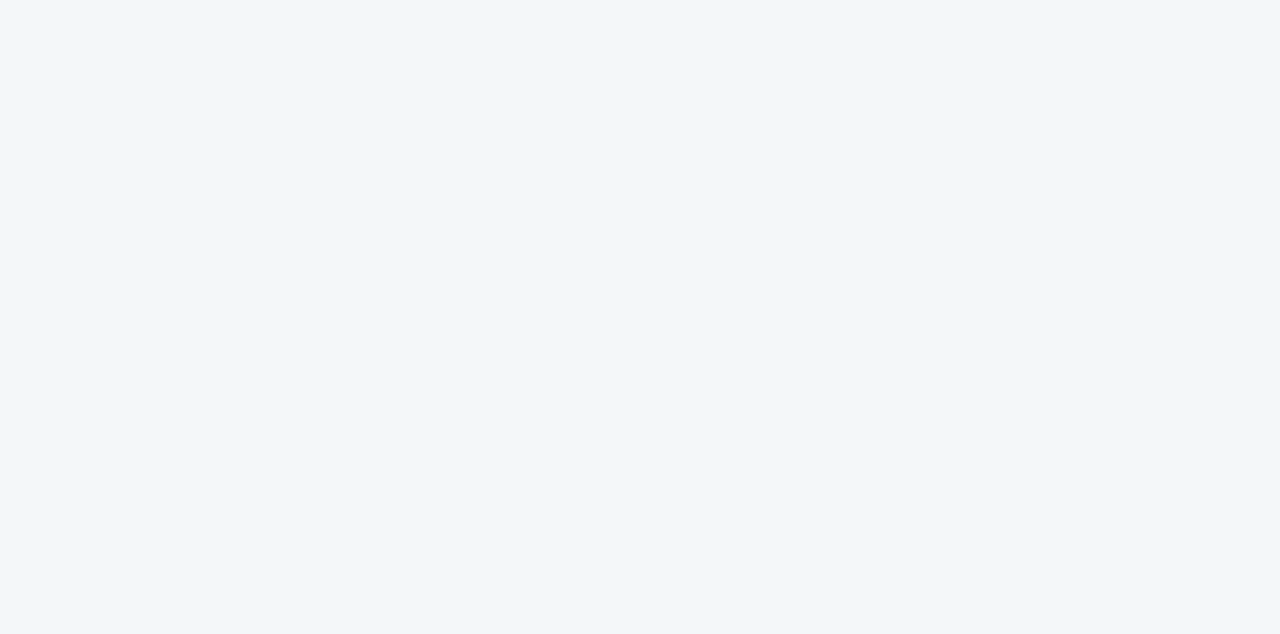
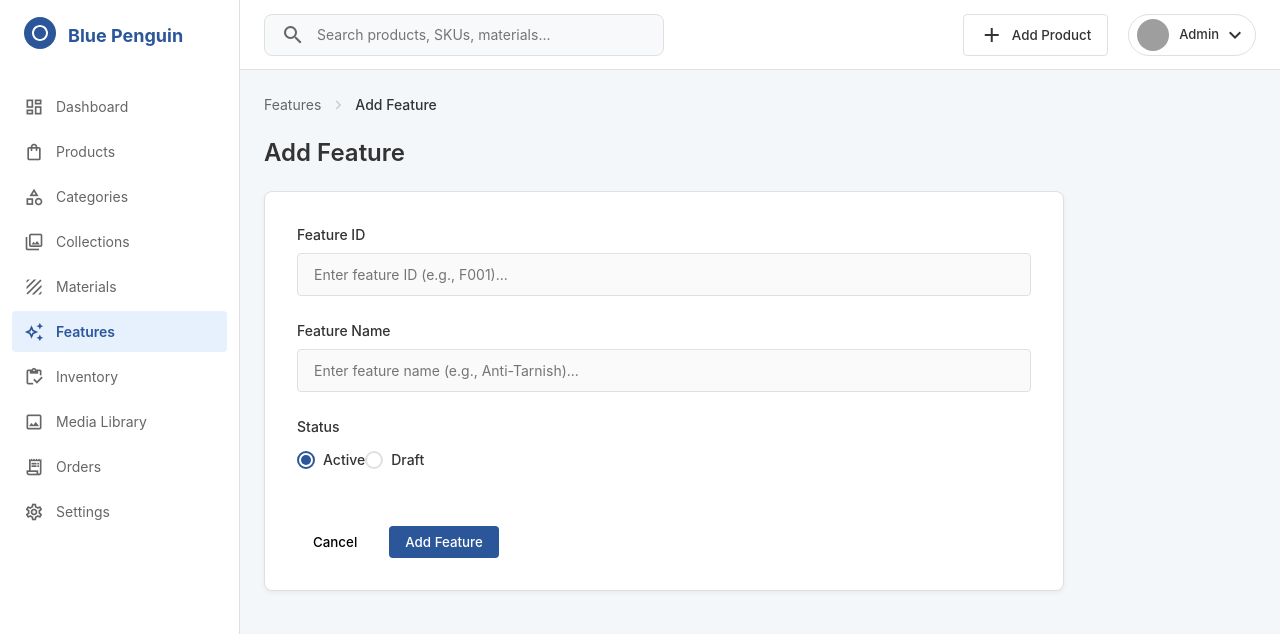
Before and after one commit to anuviswan/bluepenguin-ad, a Vue app in the folder bluepenguin-ad/: page /features/add in a window 1280 px wide. Before the commit this address had no page. Shown: the top 634 px of the page. Built offline with nearby package versions, Linux system fonts and the light colour scheme; grey boxes are pictures that could not be loaded.

Commit message:
added feature creation

```diff
--- a/bluepenguin-ad/src/components/features/FeatureListItem.vue
+++ b/bluepenguin-ad/src/components/features/FeatureListItem.vue
@@ -22,6 +22,7 @@ defineProps<{
     </div>
 
     <div class="feature-details">
+      <span class="feature-id">[{{ feature.id }}]</span>
       <span class="feature-name">{{ feature.name }}</span>
       <span class="product-count">({{ feature.productCount }})</span>
     </div>
@@ -78,6 +79,15 @@ defineProps<{
   color: var(--text-main);
 }
 
+.feature-id {
+  font-family: monospace;
+  font-size: 12px;
+  color: var(--text-muted);
+  background-color: var(--bg-main);
+  padding: 2px 6px;
+  border-radius: 4px;
+}
+
 .product-count {
   color: var(--text-muted);
   font-size: 13px;
--- a/bluepenguin-ad/src/router/index.ts
+++ b/bluepenguin-ad/src/router/index.ts
@@ -18,6 +18,11 @@ const router = createRouter({
       name: 'features',
       component: () => import('../views/FeatureListView.vue'),
     },
+    {
+      path: '/features/add',
+      name: 'add-feature',
+      component: () => import('../views/AddFeatureView.vue'),
+    },
   ],
 })
 
--- a/bluepenguin-ad/src/services/FeatureService.ts
+++ b/bluepenguin-ad/src/services/FeatureService.ts
@@ -43,8 +43,11 @@ export class FeatureService {
         }
     }
 
-    static async create(name: string): Promise<void> {
+    static async create(id: string, name: string): Promise<void> {
         // /api/Feature/create exists in bp.webapi.json
-        await api.post('/api/Feature/create', { featureName: name });
+        await api.post('/api/Feature/create', {
+            featureId: id,
+            featureName: name
+        });
     }
 }
--- /dev/null
+++ b/bluepenguin-ad/src/views/AddFeatureView.vue
@@ -0,0 +1,293 @@
+<script setup lang="ts">
+import { ref } from 'vue';
+import { useRouter } from 'vue-router';
+import MainLayout from '../components/layout/MainLayout.vue';
+import { FeatureService } from '../services/FeatureService';
+
+const router = useRouter();
+const featureId = ref('');
+const featureName = ref('');
+const status = ref('active');
+const isSubmitting = ref(false);
+const error = ref<string | null>(null);
+const successMessage = ref<string | null>(null);
+
+const handleCancel = () => {
+  router.push('/features');
+};
+
+const handleCreate = async () => {
+  if (!featureId.value.trim()) {
+    error.value = 'Feature ID is required';
+    return;
+  }
+  if (!featureName.value.trim()) {
+    error.value = 'Feature name is required';
+    return;
+  }
+
+  isSubmitting.value = true;
+  error.value = null;
+
+  try {
+    await FeatureService.create(featureId.value.trim(), featureName.value.trim());
+    successMessage.value = `Feature '${featureName.value.trim()}' has been created successfully! Redirecting...`;
+
+    setTimeout(() => {
+      router.push('/features');
+    }, 2000);
+  } catch (err) {
+    error.value = 'Failed to create feature. Please try again.';
+    console.error(err);
+    isSubmitting.value = false;
+  }
+};
+</script>
+
+<template>
+  <MainLayout>
+    <div class="add-feature-page">
+      <!-- Breadcrumbs -->
+      <nav class="breadcrumbs flex align-center gap-2">
+        <router-link to="/features" class="breadcrumb-item">Features</router-link>
+        <span class="material-icons-outlined sep">chevron_right</span>
+        <span class="breadcrumb-item active">Add Feature</span>
+      </nav>
+
+      <div class="page-header">
+        <h2>Add Feature</h2>
+      </div>
+
+      <div class="form-container card">
+        <div class="form-section">
+          <label for="featureId">Feature ID</label>
+          <input
+            id="featureId"
+            v-model="featureId"
+            type="text"
+            placeholder="Enter feature ID (e.g., F001)..."
+            class="form-input"
+            :disabled="isSubmitting"
+          />
+        </div>
+
+        <div class="form-section">
+          <label for="featureName">Feature Name</label>
+          <input
+            id="featureName"
+            v-model="featureName"
+            type="text"
+            placeholder="Enter feature name (e.g., Anti-Tarnish)..."
+            class="form-input"
+            :disabled="isSubmitting"
+          />
+        </div>
+
+        <div class="form-section">
+          <label>Status</label>
+          <div class="status-options flex gap-6">
+            <label class="radio-label">
+              <input type="radio" value="active" v-model="status" name="status" />
+              <span class="radio-custom"></span>
+              Active
+            </label>
+            <label class="radio-label">
+              <input type="radio" value="draft" v-model="status" name="status" />
+              <span class="radio-custom"></span>
+              Draft
+            </label>
+          </div>
+        </div>
+
+        <div v-if="error" class="error-message p-4 text-danger mb-4">
+          {{ error }}
+        </div>
+
+        <div v-if="successMessage" class="success-message p-4 text-success mb-4">
+          <div class="flex align-center gap-2">
+            <span class="material-icons-outlined">check_circle</span>
+            {{ successMessage }}
+          </div>
+        </div>
+
+        <div class="form-actions flex justify-end gap-4 mt-8">
+          <button class="btn btn-outline" @click="handleCancel" :disabled="isSubmitting">Cancel</button>
+          <button class="btn btn-primary" @click="handleCreate" :disabled="isSubmitting">
+            {{ isSubmitting ? 'Creating...' : 'Add Feature' }}
+          </button>
+        </div>
+      </div>
+    </div>
+  </MainLayout>
+</template>
+
+<style scoped>
+.add-feature-page {
+  display: flex;
+  flex-direction: column;
+  gap: 20px;
+  max-width: 800px;
+}
+
+.breadcrumbs {
+  font-size: 14px;
+}
+
+.breadcrumb-item {
+  color: var(--text-muted);
+  text-decoration: none;
+}
+
+.breadcrumb-item.active {
+  color: var(--text-main);
+  font-weight: 500;
+}
+
+.sep {
+  font-size: 18px;
+  color: #ccc;
+}
+
+.page-header h2 {
+  font-size: 24px;
+  font-weight: 600;
+  margin: 0;
+}
+
+.form-container {
+  padding: 32px;
+  display: flex;
+  flex-direction: column;
+  gap: 24px;
+}
+
+.form-section {
+  display: flex;
+  flex-direction: column;
+  gap: 8px;
+}
+
+.form-section label {
+  font-weight: 500;
+  font-size: 14px;
+  color: var(--text-main);
+}
+
+.form-input {
+  border: 1px solid var(--border-color);
+  padding: 12px 16px;
+  border-radius: var(--radius-sm);
+  font-size: 14px;
+  outline: none;
+  background-color: #fafafa;
+}
+
+.form-input:focus {
+  border-color: var(--primary-color);
+}
+
+.upload-area {
+  border: 2px dashed var(--border-color);
+  border-radius: var(--radius-sm);
+  padding: 40px;
+  display: flex;
+  flex-direction: column;
+  align-items: center;
+  gap: 8px;
+  background-color: #fcfcfc;
+}
+
+.upload-icon {
+  font-size: 40px;
+  color: var(--text-muted);
+}
+
+.browse-link {
+  color: var(--primary-color);
+  cursor: pointer;
+  font-weight: 500;
+}
+
+.upload-hint {
+  font-size: 12px;
+  color: var(--text-muted);
+  margin-top: 8px;
+}
+
+.status-options {
+  margin-top: 4px;
+}
+
+.radio-label {
+  display: flex;
+  align-items: center;
+  gap: 8px;
+  font-size: 14px;
+  cursor: pointer;
+}
+
+.radio-label input {
+  display: none;
+}
+
+.radio-custom {
+  width: 18px;
+  height: 18px;
+  border: 2px solid var(--border-color);
+  border-radius: 50%;
+  position: relative;
+}
+
+.radio-label input:checked + .radio-custom {
+  border-color: var(--primary-color);
+}
+
+.radio-label input:checked + .radio-custom::after {
+  content: '';
+  width: 10px;
+  height: 10px;
+  background-color: var(--primary-color);
+  border-radius: 50%;
+  position: absolute;
+  top: 50%;
+  left: 50%;
+  transform: translate(-50%, -50%);
+}
+
+.mt-4 { margin-top: 16px; }
+.mt-8 { margin-top: 32px; }
+.mb-4 { margin-bottom: 16px; }
+.p-4 { padding: 16px; }
+
+.text-danger {
+  color: var(--danger-color);
+}
+
+.text-success {
+  color: var(--success-color);
+}
+
+.error-message {
+  border: 1px solid #ffccd1;
+  background-color: #fff5f5;
+  border-radius: var(--radius-sm);
+  font-size: 14px;
+}
+
+.success-message {
+  border: 1px solid #c3e6cb;
+  background-color: #d4edda;
+  border-radius: var(--radius-sm);
+  font-size: 14px;
+}
+
+.btn-secondary {
+  background-color: var(--primary-color);
+  color: white;
+  border: none;
+  padding: 10px 20px;
+  border-radius: var(--radius-sm);
+  font-weight: 500;
+  cursor: pointer;
+}
+</style>
--- a/bluepenguin-ad/src/views/FeatureListView.vue
+++ b/bluepenguin-ad/src/views/FeatureListView.vue
@@ -1,9 +1,11 @@
 <script setup lang="ts">
 import { ref, onMounted } from 'vue';
+import { useRouter } from 'vue-router';
 import MainLayout from '../components/layout/MainLayout.vue';
 import FeatureListItem from '../components/features/FeatureListItem.vue';
 import { FeatureService, type Feature } from '../services/FeatureService';
 
+const router = useRouter();
 const features = ref<Feature[]>([]);
 const isLoading = ref(true);
 const error = ref<string | null>(null);
@@ -54,7 +56,7 @@ onMounted(() => {
                 <span class="material-icons-outlined">expand_more</span>
               </button>
            </div>
-           <button class="btn btn-primary add-feature-btn">
+           <button class="btn btn-primary add-feature-btn" @click="router.push('/features/add')">
              <span class="material-icons-outlined">add</span>
              Add Feature
              <span class="material-icons-outlined">expand_more</span>
```
